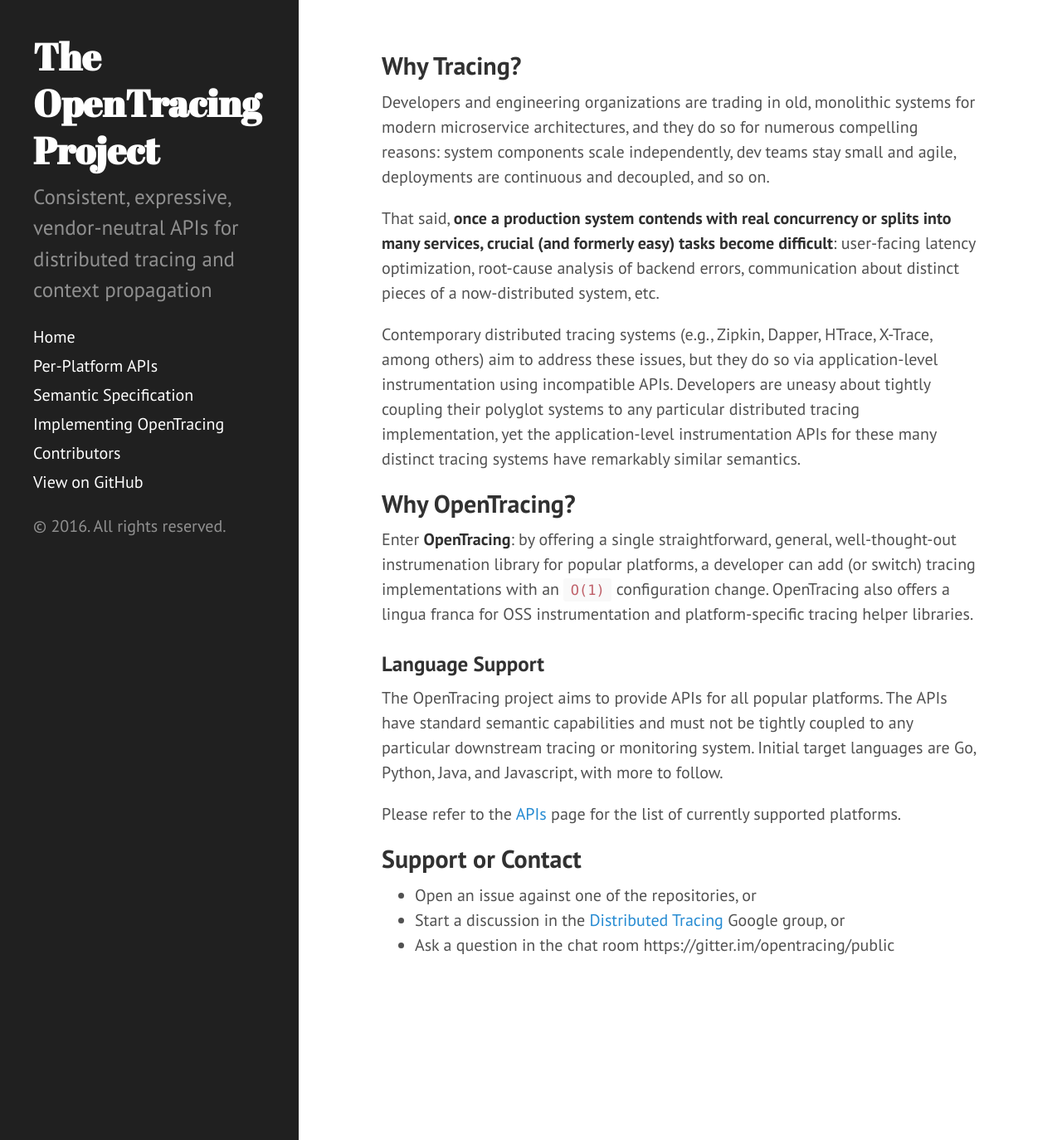
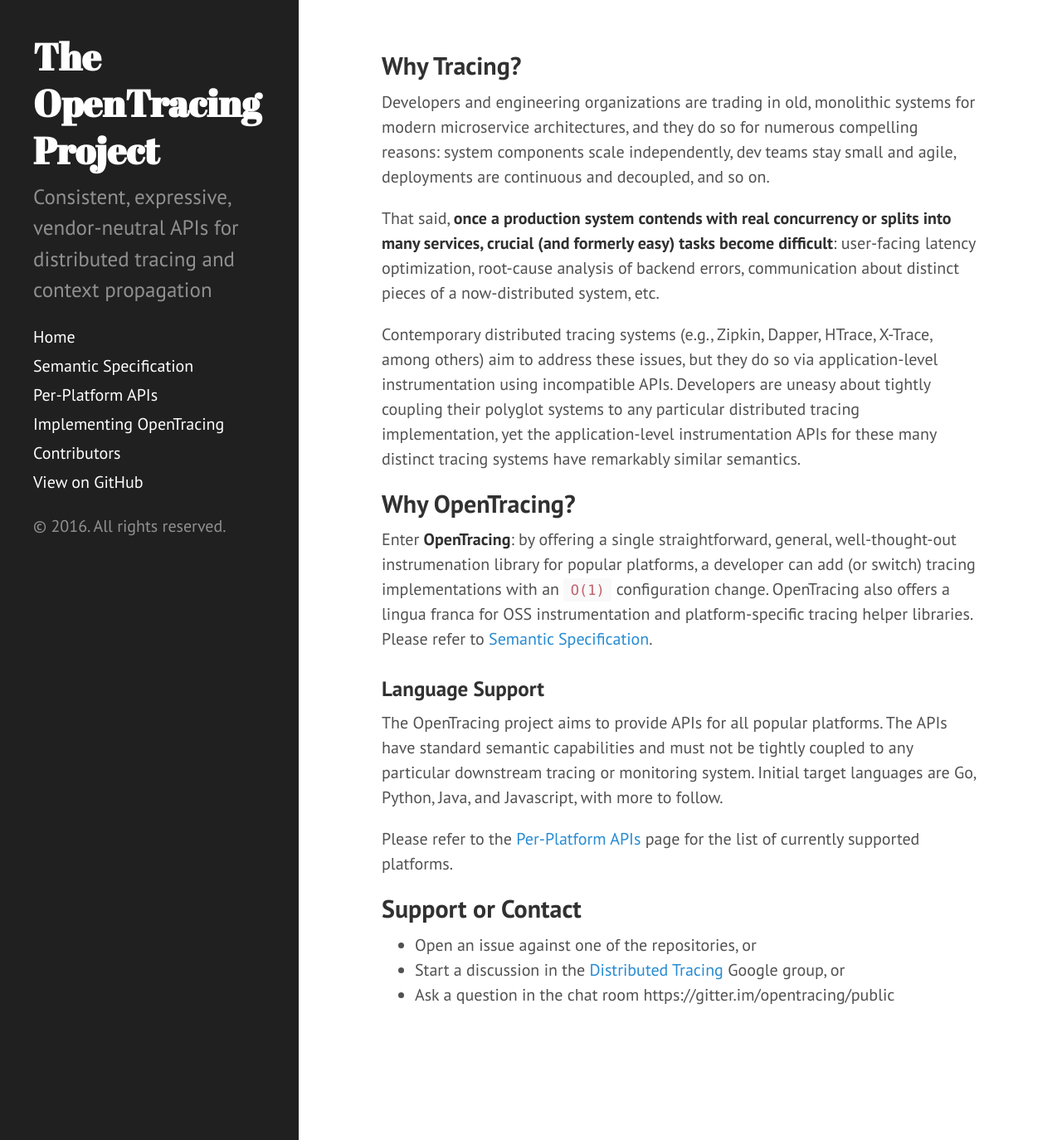
Before and after one commit to opentracing/opentracing.io, a Jekyll site: the page built from index.md, in a window 1280 px wide and 1374 px high. Shown: the whole window at 83% size. Built offline with Jekyll 4.4.1, drawn with Linux system fonts in a browser that asks for light colours; Markdown is read by kramdown in place of the engine named in the settings.

Commit message:
Sync page names with references to them, and fix repository names on the API page.

```diff
--- a/_config.yml
+++ b/_config.yml
@@ -1,8 +1,8 @@
 # Content
 pages_list:
   "Home": '/'
+  "Semantic Specification": '/spec'
   "Per-Platform APIs": '/apis'
-  "Semantic Specification": '/spec'
   "Implementing OpenTracing": '/implementors'
   "Contributors": '/contributors'
 
--- a/index.md
+++ b/index.md
@@ -13,13 +13,14 @@
 
 ## Why OpenTracing?
 
-Enter **OpenTracing**: by offering a single straightforward, general, well-thought-out instrumenation library for popular platforms, a developer can add (or switch) tracing implementations with an `O(1)` configuration change. OpenTracing also offers a lingua franca for OSS instrumentation and platform-specific tracing helper libraries.
+Enter **OpenTracing**: by offering a single straightforward, general, well-thought-out instrumenation library for popular platforms, a developer can add (or switch) tracing implementations with an `O(1)` configuration change. OpenTracing also offers a lingua franca for OSS instrumentation and platform-specific tracing helper libraries.  Please refer to
+[Semantic Specification]({{ baseurl }}spec).
 
 ### Language Support
 
 The OpenTracing project aims to provide APIs for all popular platforms. The APIs have standard semantic capabilities and must not be tightly coupled to any particular downstream tracing or monitoring system. Initial target languages are Go, Python, Java, and Javascript, with more to follow.
 
-Please refer to the [APIs]({{ baseurl }}apis) page for the list of currently supported platforms.
+Please refer to the [Per-Platform APIs]({{ baseurl }}apis) page for the list of currently supported platforms.
 
 ## Support or Contact
 * Open an issue against one of the repositories, or
```
Also changed, not shown: apis.md (+2 -2 lines).
